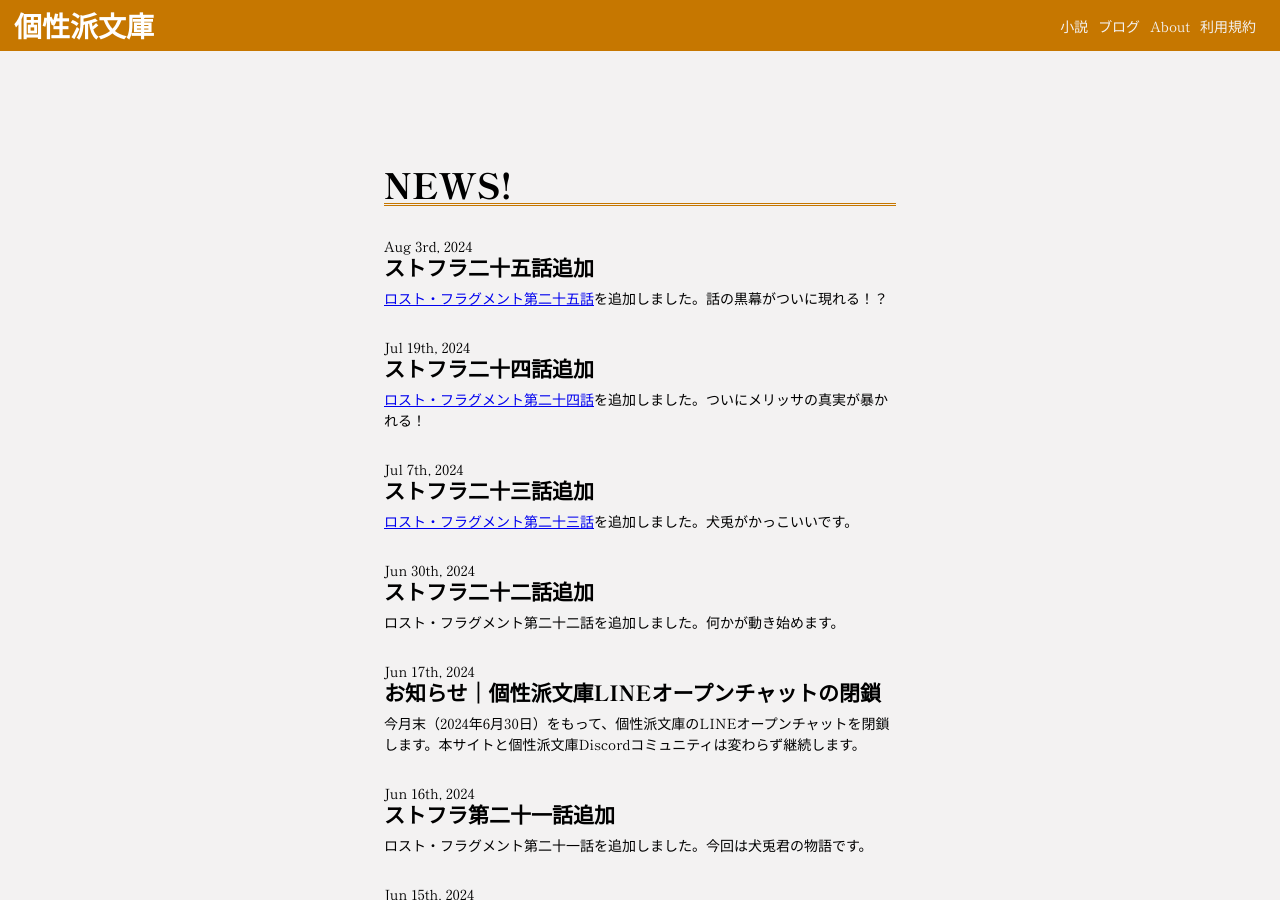
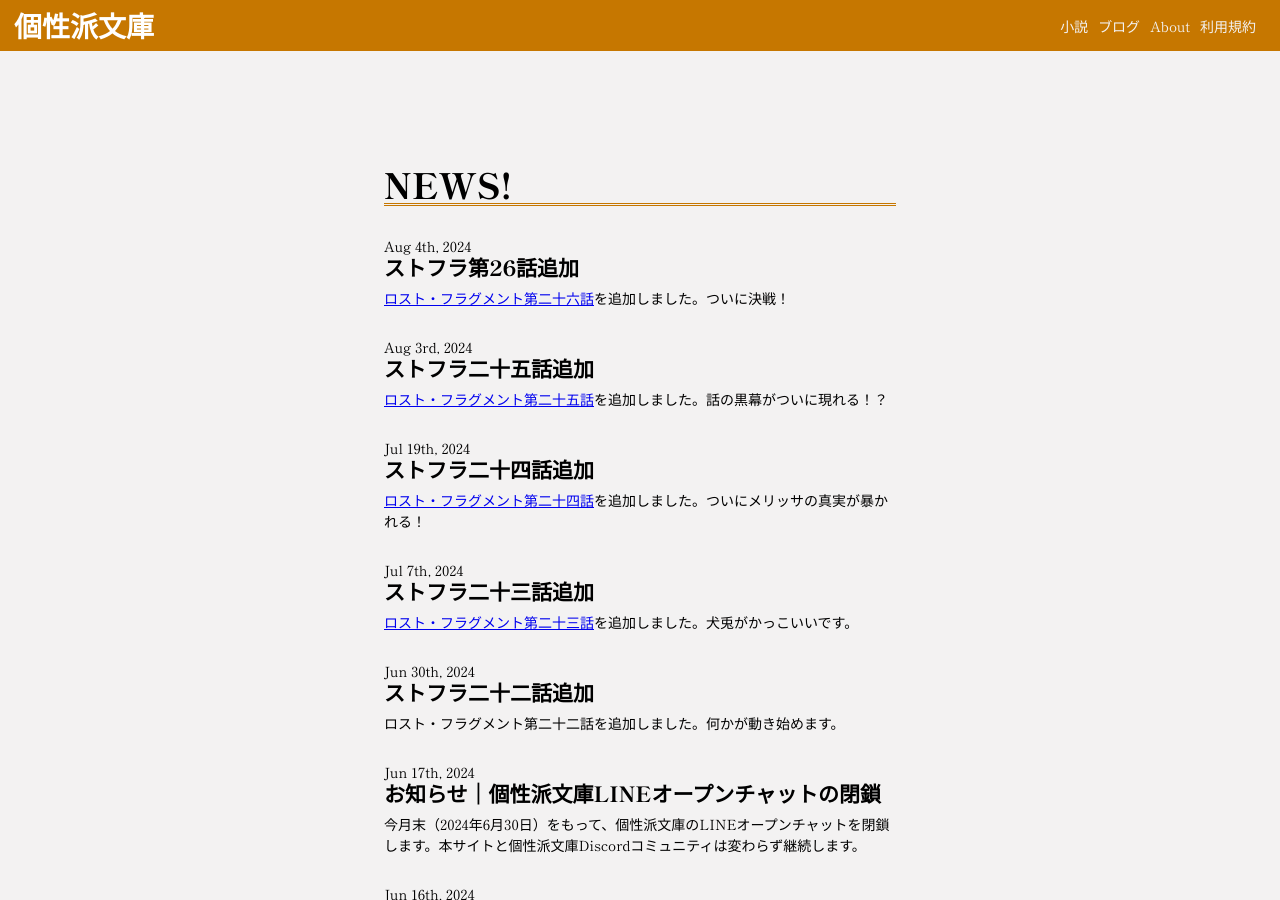
Before and after one commit to koseihabunnko/koseihabunnko.github.io, a Jekyll site: the page built from blog.html, in a window 1280 px wide and 900 px high. Built offline with Jekyll 4.4.1, drawn with Linux system fonts in a browser that asks for light colours; some of the changed lines change nothing that is shown.

Commit message:
ストフラ26話追加 (#9)

```diff
--- /dev/null
+++ b/_posts/2024-08-04-add-new-story.md
@@ -0,0 +1,6 @@
+---
+layout: post
+title: "ストフラ第26話追加"
+---
+
+[ロスト・フラグメント第二十六話](/novel/lost-fragment/26.html)を追加しました。ついに決戦！
--- /dev/null
+++ b/novel/lost-fragment/26.html
@@ -0,0 +1,233 @@
+---
+title: 第二十六話：貴女に幸せを届けよう・下 - ロスト・フラグメント
+story-title: 第二十六話：貴女に幸せを届けよう・下
+layout: novel
+---
+<p>
+  ―SOUMA'S VIEW―<br>
+  　俺は全員でスチュアート財閥の本拠地であるビルに向かって歩く中で、ある人物に声をかけた。<br>
+  「それで、説明はまだか？白。」<br>
+  瓦礫の神、白。エラ・スチュアートと対面した時、彼女の口からその名前が出たのを、俺は聞き逃さなかった。まあ、話の流れからして、俺たちの側ではあるようだが。<br>
+  「ま、だんまりはダメだよね～。」<br>
+  白はわざとらしく肩をすくめ、真剣な表情を浮かべた。どうやら、真面目に説明をしてくれる気になったらしい。<br>
+  「簡単に言うと、俺はあのオバサンに雇われた傭兵？みたいなもんでさ。それで、メリッサ・スチュアートを攫って来いって言われたんよね。あ、ちなみに宮瑞たちと出会ったのはマジの偶然ね？」<br>
+  そう言って苦笑しながら宮瑞の肩を叩いた。<br>
+  「それでなんだけど、偶然の成り行きとはいえ、皆と行動してるうちに、やっぱあのオバサンが気に食わねえな～ってなったから、メリッサを颯真たちのところへ連れて行こうとしたってわけ。どうやら、その行動も向こうにはバレてたみたいだけど。」<br>
+  白はそこまで言い終えると、「何か聞きたいことはある？」と付け加えて俺の歩幅に合わせて歩き始めた。<br>
+  「エラの目的はなんだ？」<br>
+  「あー…それなんだけど、俺もよく分かってないんよね。メリッサを攫えっていうのも、この世界を脅かす存在だからだなんだって言ってたけど、それは多分俺を動かすための口実だろうし。」<br>
+  本気で分からないといったことを眉間にしわを寄せてまでアピールしてきた。<br>
+  「おい、じゃあお前なんで依頼を引き受けたんだよ。まさか、その口実を真に受けてっていうわけじゃないだろうな？」<br>
+  俺が軽くにらみつけると、白は両手をひらひらさせて答える。<br>
+  「なわけないじゃん。単純にお金を沢山くれるっていうから着いて行っただけだし。」<br>
+  いわゆるジト目で俺を睨み返してきた。詐欺に引っかかりそうな理由に俺は呆れを覚えた。<br>
+  「ま、そういうわけだから、俺はあのオバサンのことはお金持ちってことくらいしかわかんない。」<br>
+  そう言って白は頭の後ろで両手を組んだ。<br>
+  「あとは…吸血鬼の本能を刺激する薬を襲撃時に何とかしてメリッサにぶち込むつもりだった…ってことくらいかな。俺が知ってるのは。」<br>
+  「あの時の犬兎を庇った攻撃か…」<br>
+  もしメリッサが仲間を庇うだろうと思って攻撃を仕掛けたのであれば本当に性格が悪いと思いながら、前を見据える。<br>
+  「…とりあえず、細かいことは本人に聞けばいいか。」<br>
+  そこで、俺は足を止めた。<br>
+  「ここか。エラ・スチュアートの本拠地は。」<br>
+  「ふむ。中々に仰々しい城ではないか。壊しがいがあるというものだ。」<br>
+  「壊すのは俺の専売特許なんだけどなー。」<br>
+  俺たちは見上げる。そのビルを。<br>
+  「それで颯真、どうする？」<br>
+  犬兎が俺の横に立って尋ねる。<br>
+  「そうだな。ここは俺らしく頭を使った作戦でいくか…」<br>
+  「ほお？それは見ものだ。お主の頭脳は随一と聞くしな。」<br>
+  「中には警備員とかいっぱいいるっぽいけど…それ、簡単に突破できるの？」<br>
+  俺の発言に宮瑞と白が各々の反応を示す。そんなに期待されても、出てくるのは最も合理的かつバカな作戦だというのに。まあ、期待させるような言い方をしたのは俺だが。<br>
+  「作戦は簡単だ。」<br>
+  「颯真…まさかお前…ま、それが最適解だよな。」<br>
+  犬兎には分かってもらえたようだ。<br>
+  「強行突破だ！」<br>
+  「強行突破だな。」<br>
+  俺と犬兎は同時に言葉を発し、高く跳躍する。<br>
+  「は？」<br>
+  「えー…マジで？」<br>
+  宮瑞と白は困惑をしていた…が、半ば諦めたような形で後から跳躍する。<br>
+  「変貌……<ruby>双頭ノ蝙蝠<rt>そうとうのこうもり</rt></ruby>！」<br>
+  次の瞬間、俺の体は炎をまき散らす巨大な二つ首のコウモリの姿に変わった。<br>
+  「妖術、幕開け、疾風怒刀！」<br>
+  犬兎は抜刀し、風をその身に纏う。<br>
+  「お前らがそこまで馬鹿だったとはな！妖術、第拾幕、<ruby>風神乱舞<rt>ふうじんらんぶ</rt></ruby>！」<br>
+  宮瑞はとてつもない勢いの風を体に纏う。<br>
+  「まあ、俺としてはその方が分かりやすい。妖術、第捌幕、白蛇の戯れ！」<br>
+  白は無数の白い蛇を自身の周りに生成した。<br>
+  「さて、行くぞ！」<br>
+  俺たちはそれぞれの技を以て、同時にビルの上層へ突撃した。<br>
+  <div class="paragraph-space-1">―轟音が建物全体に響き渡る。</div>
+</p>
+<p>
+  無論、その壁には大きな穴が開き、その先にいた数名の警備員は吹き飛んだ。<br>
+  そして、俺たちの侵入を歓迎するかのように警報が鳴り始めた。<br>
+  「あーあ、俺、何かやっちゃったかなー。」<br>
+  「それにしては随分と楽しそうだったな。」<br>
+  俺の軽口に犬兎が反応した。<br>
+  「まあな。メリッサを苦しめた奴の拠点をぶっ壊すのは案外楽しいもんでな。」<br>
+  俺は本来の人型の状態に感覚を戻すため、軽く準備運動をした。<br>
+  「で、颯真よ。突入したのはよいが、ここからどうするつもりだ？メリッサの居場所がどこか分からぬだろう？」<br>
+  宮瑞は先ほどと変わらぬ呆れ顔を浮かべたまま声をかけてきた。<br>
+  「そうだな。あいつが家出したタイミングで【共感覚】も解除されてたからな。だが…」<br>
+  俺はそう答えて白の顔を見た。<br>
+  「はいはい。俺は同種…つまり神の気配を察知できる。だから、メリッサの場所は分かる。こっちだ。」<br>
+  物分かりがいいのか、俺が目線で訴えただけですぐに行動に移してくれた。<br>
+  　だが、当然邪魔をしてくる警備員は残っているようで…<br>
+  「お前たち、ここで何をしている！」<br>
+  わらわらと群れてくるその警備員たちに何を思うだろうか。<br>
+  「…ただの雑魚か。」<br>
+  そんな声しか漏れなかった。メリッサのことしか頭にない俺にとって、それらはただの有象無象にしか見えない。そして、白がゆっくりと前に歩き始めた。<br>
+  「じゃあ、迷惑かけたし、俺がやっちゃおっかな。妖術、第捌幕、番犬の鎖！」<br>
+  すると、白の周りから無数の鎖が飛び出して、警備員たちの体を貫いた。パッと見た感じ急所を外しているようだから、器用なもんだなと感心する。<br>
+  「よーし、それじゃあさっさと先に進むぞー。」<br>
+  白は何事も無かったかのようにそそくさと歩を進めた。<br>
+  俺たちもそれに着いて行く。<br>
+  　ビルの上層階に突っ込んだおかげか、幸いなことに白が足を止めるのは早かった。<br>
+  俺たちは、最上階に位置するその扉を見つめていた。<br>
+  「ここだね。この先にメリッサが居るはず…でも、妙な気配があるんだよな…」<br>
+  最後のつぶやきに一抹の不安を覚えながらも、俺たちは中へ入ろうとする。<br>
+  「……開かないんだが。」<br>
+  「まあ、鍵くらいかかってるよな。」<br>
+  扉を開けようとして開けれなかった俺に犬兎がそう言った。<br>
+  「まあ、それもそうか。なら…」<br>
+  「おい、さすがの妾でも次の展開は分かるぞ。どうせぶち破るとか言い出すんだろう？」<br>
+  俺の左肩を掴む宮瑞。俺はそれに構わずぶん殴ろうとする。しかし…<br>
+  「いやいや、瓦礫の神様の専売特許を奪うなって。」<br>
+  俺の前に白が出る。そして、その扉に右の手のひらを当てた。<br>
+  「ほい、崩落事故っと。」<br>
+  その言葉を発した瞬間、扉は粉々に崩れ落ちた。<br>
+  「…まったく、鍵も使わずに入るなんて、デリカシーの欠片もないのね。」<br>
+  崩れた扉の先から、そんな女性の声が聞こえた。<br>
+  部屋の中は、奥に細長い祭壇のようなものが置かれているだけで、他には何もない。<br>
+  その祭壇には、真っ黒なドレスに身を包んだメリッサが寝かされていた、そしてその傍には、憎き女が…エラ・スチュアートがいた。<br>
+  「エラ…お前、メリッサで何をするつもりだ。」<br>
+  俺が睨みつけるとエラは微笑み、<br>
+  「簡単な話よ。この子を生贄に神を降ろす。そして、メリッサの体を媒介にして、神の力を私が吸収する。そうすれば、私はこの世界の新たなる支配者になれる！」<br>
+  と大げさに両腕を広げながら言った。<br>
+  「でも、神の力なんて、普通の人間は適応できないだろ？颯真やメリッサの出力でも本人に悪影響が出てるのに。」<br>
+  白がそう言うと、エラはポケットから一つの瓶を取り出す。<br>
+  それを見て、犬兎がハッとした。<br>
+  「そうか…！お前は自分の体に神の力を適応させる薬の研究を、一般人を使って行っていたのか！それが、この街で起きていた行方不明事件や変死体事件の真相…」<br>
+  犬兎の推理を聞いたエラは、愉快そうに微笑んだ。そして、<br>
+  「大正解よ。」<br>
+  と言い、その瓶のふたを開けて口に運ぶ。<br>
+  「くっ。させぬぞ！多少メリッサを巻き込むかもしれねぬが、許せ！妖力全開放…妖術、幕引き・華！」<br>
+  とてつもない風の奔流と、それに合わせて蝶と桜の花びらが舞う。豪華客船の時に宮瑞が使用した大技だ。だが、嫌な予感がする。<br>
+  「宮瑞、よせ！」<br>
+  「【花蝶風月】！」<br>
+  俺の声は届かず、風と蝶と桜は荒れ狂いながら放たれる。以前言っていた、日光や地面に足を付けるといった条件を満たしていないからか、それを放つ宮瑞はかなり疲弊しているように見えた。<br>
+  だが、宮瑞が受けるデメリットはそれだけではなかった。<br>
+  「残念だったわね。」<br>
+  次の瞬間、風がピタリと止み…<br>
+  「逆行しなさい。」<br>
+  禍々しい風の奔流が宮瑞に放たれた。<br>
+  「なっ…ぐああああああ！」<br>
+  それをもろに喰らった宮瑞は、いとも容易く吹き飛ばされ、倒れ伏してしまった。<br>
+  「宮瑞！」<br>
+  「あははっ！いいわね…この力。最高よ。」<br>
+  エラの姿は変貌していた。薬の影響だろう。<br>
+  体からは刃のような触手が生え、メリッサと同じ銀色の髪も触手のようにうめき、その顔は人のものとは思えない血色だった。<br>
+  「さて、もう少しで神降ろしは完了する。それまでに貴方達を…消してあげる。」<br>
+  「そう簡単に消されてたまるか…お前だけは絶対に倒す。」<br>
+  「ああ、そうだな。行くぞ、颯真、白。」<br>
+  「宮瑞はダウンしちゃったしね。俺たちでやるっきゃないか。」<br>
+  そして、俺たちは目の前に立つ怪物へと走り出した。<br>
+  「召喚。【無貌・鳴颯】。『ガーネット・エクスキューション』…！」<br>
+  俺は黄色に輝く大剣を手に持ち、足には真紅の宝石を纏う。<br>
+  「…俺も合わせる。妖術、幕開け、疾風怒刀！」<br>
+  「二人とも、そういう感じ？それなら…！妖術、第伍幕、<ruby>鬼門法<rt>きもんほう</rt></ruby>！」<br>
+  犬兎と白はそれぞれ、緑色のオーラと漆黒のオーラを身に纏い、抜刀の構えを取る。犬兎は一刀流、白は二刀流という違いはあるが。<br>
+  「行くぞ！『<ruby>真紅紫電之一太刀<rt>スピネル・エスパーダ</rt></ruby>』…！」<br>
+  「―歌兎・風横一閃―！」<br>
+  「神技・<ruby>破壊創造之双牙<rt>はかいそうぞうのそうが</rt></ruby>…！」<br>
+  赤、緑、黒の軌跡が超高速でエラのもとへ突き進む。しかし、<br>
+  「甘いわね。」<br>
+  触手が行く手を阻んだ。<br>
+  「は？」<br>
+  「マジかよ…」<br>
+  「うそーん…」<br>
+  俺たちの渾身の一閃は、たかだか触手程度も斬り裂けなかった。それどころか、全員目にもとまらぬ速さで突撃したはずなのに、その全てに対応していた。<br>
+  「それじゃあ、逆行しなさい。」<br>
+  その言葉を聞いた瞬間に悟る。俺たちが行った攻撃のダメージをそのまま返されるということを。<br>
+  案の定、次に瞬きをした時には目の前にどす黒い軌跡が迫っていた。<br>
+  「――ダイヤモンド・ノーフェイス――！」<br>
+  軌跡が俺の体に直撃するのを感じる。その衝撃に意識が眩みそうになる。<br>
+  「はあ、しぶといのね…」<br>
+  俺は咄嗟に鎧として纏った『ダイヤモンド・ノーフェイス』によってダメージを抑え込んだ。しかし、その鎧もボロボロだ。<br>
+  「…妖術、第伍幕、逆境超越。」<br>
+  そんな白の声を聞いて、俺は周りの様子を確認した。<br>
+  白は服装こそボロボロになっているものの、妖術によって傷を修復し、さらに自身の能力を強化したようだ。しかし、犬兎は、後方でうつ伏せになって倒れていた。<br>
+  「残り二人…この感じならすぐに決着がつきそうね。」<br>
+  余裕そうに笑うエラ。悔しいが、このままでは本当にそうなりそうだ。<br>
+  だが、そうはならない。その根拠は、すぐそこにあった。<br>
+  「…白、あいつの触手を全部出させるぞ。」<br>
+  「結構無茶じゃない？どうせまた攻撃が跳ね返ってくるよ？」<br>
+  「構うな。歯でも食いしばってろ。」<br>
+  俺はそれだけ言い残し、大剣を構える。<br>
+  「ま、やれるだけやりますか。」<br>
+  白も二振りの刀を構え、腰を低くした。<br>
+  「召喚…【無貌・鳴颯】――『ダンスパーティー』！」<br>
+  俺がそう叫ぶと、大量の黄色の大剣や黄緑色の双剣が空中に浮かぶ。そして、それらは目の前の敵へ向かって飛翔した。<br>
+  「…妖術、幕引き・混合発動…『光臨する深淵』！」<br>
+  白がそう叫んで刀を二振り、真っすぐ振り下ろすと、無数の黒い斬撃と白い斬撃が宙に現れ、前方へ飛翔した。<br>
+  大量の攻撃、それらをエラは、大量の触手によって防ごうとする。<br>
+  「これも全部、逆行させるだけよ！」<br>
+  俺たちの攻撃が止んだ途端に、俺たちが行った攻撃は真っ黒な姿になって帰ってきた。<br>
+  「くっ…これは…やば…い…」<br>
+  白が膝をつきそうになる。このままでは、せっかく出てきた触手が引っ込んでしまう。まだ、全部を出させることはできていないというのに。だから…<br>
+  「…構わないって言ったよな。」<br>
+  <div class="paragraph-space-1">
+    ―ダイヤモンド・ノーフェイス―<br>
+  </div>
+  俺は構えていた大剣にダイヤモンドを纏わせ、その刀身を巨大にする。<br>
+  「喰らえええええええええ！」<br>
+  そして、それを思いっきり振り下ろした。戦いの余波ですでにボロボロだった建物は、俺の一撃とエラの触手の衝突によって、壁や、天井がどんどん崩れたり吹き飛んだりする。<br>
+  そして遂に、エラは残りの触手も全て使い、俺の攻撃を防いだ。<br>
+  「これで終わりよ。逆行しなさい！」<br>
+  「がぁああああああああああ！行け！犬兎！」<br>
+  俺は吹き飛ばされながら叫んだ。<br>
+  それを分かっていたかのように、一陣の風が、桜色の軌跡が、俺の横を駆け抜けた。<br>
+</p>
+<p>
+  ―KENTO'S VIEW―<br>
+  　ずっと待っていた。このタイミングを。<br>
+  俺が倒れた時から、俺は狙っていた。あの触手が全部出てくるタイミングを。<br>
+  颯真ならやってくれる。たった一瞬でいい。そのチャンスさえ作ってくれれば、俺は間に合わせられる。軋む背中に鞭を打ち、ひたすらに耐えていた。抜刀の構えをしているのがバレないか、怖かったが、颯真たちが派手な攻撃をしてくれたおかげで、バレなかった。<br>
+  颯真が俺を呼んだ瞬間…<br>
+  「パニッシュメント・ラスト。」<br>
+  俺の刀が桜色に光り輝き、背中に溜め込んだ妖力を解き放つ。<br>
+  <div class="paragraph-space-1">
+    ―――『<ruby>終焉の【斬】<rt>さいごのいちげき</rt></ruby>』―――<br>
+  </div>
+  瞬きをするよりも速く、俺は駆ける。その一太刀を浴びせるために。<br>
+  そして、一筋の軌跡が…<br>
+  <div class="paragraph-space-1">
+    全ての触手を斬り刻んだ。<br>
+  </div>
+  「なに…っ！」<br>
+  動揺するエラ。対する俺は、痛みと技の反動で後ろに倒れそうになる。踏ん張る気力などもう残っていないため、このまま倒れるのだろう。だが、その直前、俺は見てしまった。<br>
+  <div class="paragraph-space-1">
+    ―メリッサが真っ赤な瞳でこちらを見つめているのを。<br>
+  </div>
+  それを最後に、俺の意識は途切れた。<br>
+</p>
+<p>
+  <div class="paragraph-space-1">…………………………</div>
+  　次に目が覚めると、そこは、赤黒い肉塊に囲まれた洞窟のような場所だった。<br>
+  「なんだ…ここ……あっ、メリッサは？颯真や白はどうなった…！？」<br>
+  俺が現状を把握しようと立ち上がると、脳内に声が響いてきた。<br>
+  「はあ…？これ、メリッサと、エラの…声？」<br>
+  そして次の瞬間には、映像が脳裏に流れ込んできた。<br>
+  「これ…は……」<br>
+  その惨たらしい映像に、俺は怒りを抱かずにはいられなかった。<br>
+  メリッサが今までに受けてきた仕打ち、それも、颯真が言っていた施設にメリッサが入る前の、虐待の様子だ。虐待後の施設での拷問の映像も、俺のボロボロになった体を震わせる。<br>
+  「あァ…………アイツだけは、二人のタメニモ…」<br>
+  <div class="paragraph-space-1">
+    俺に降り注ぐ冷たい雪と共に、俺の意識は闇に飲まれた。<br>
+  </div>
+  「ゼッタイニ、コワサナキャ。」<br>
+  <div class="paragraph-space-1">
+    ―<ruby>秘守術<rt>ひかみじゅつ</rt></ruby>、兎ノ道、白銀世界ノ鬼<br>
+  </div>
+</p>
--- a/novel/lost-fragment/table-of-contents.html
+++ b/novel/lost-fragment/table-of-contents.html
@@ -33,4 +33,5 @@ story-title: 目次
   <li><a href="{{ "/novel/lost-fragment/23.html" | relative_url }}">第二十三話：死神・二</a></li>
   <li><a href="{{ "/novel/lost-fragment/24.html" | relative_url }}">第二十四話：死神・三</a></li>
   <li><a href="{{ "/novel/lost-fragment/25.html" | relative_url }}">第二十五話：貴女に幸せを届けよう・上</a></li>
+  <li><a href="{{ "/novel/lost-fragment/26.html" | relative_url }}">第二十六話：貴女に幸せを届けよう・下</a></li>
 </ul>
```
